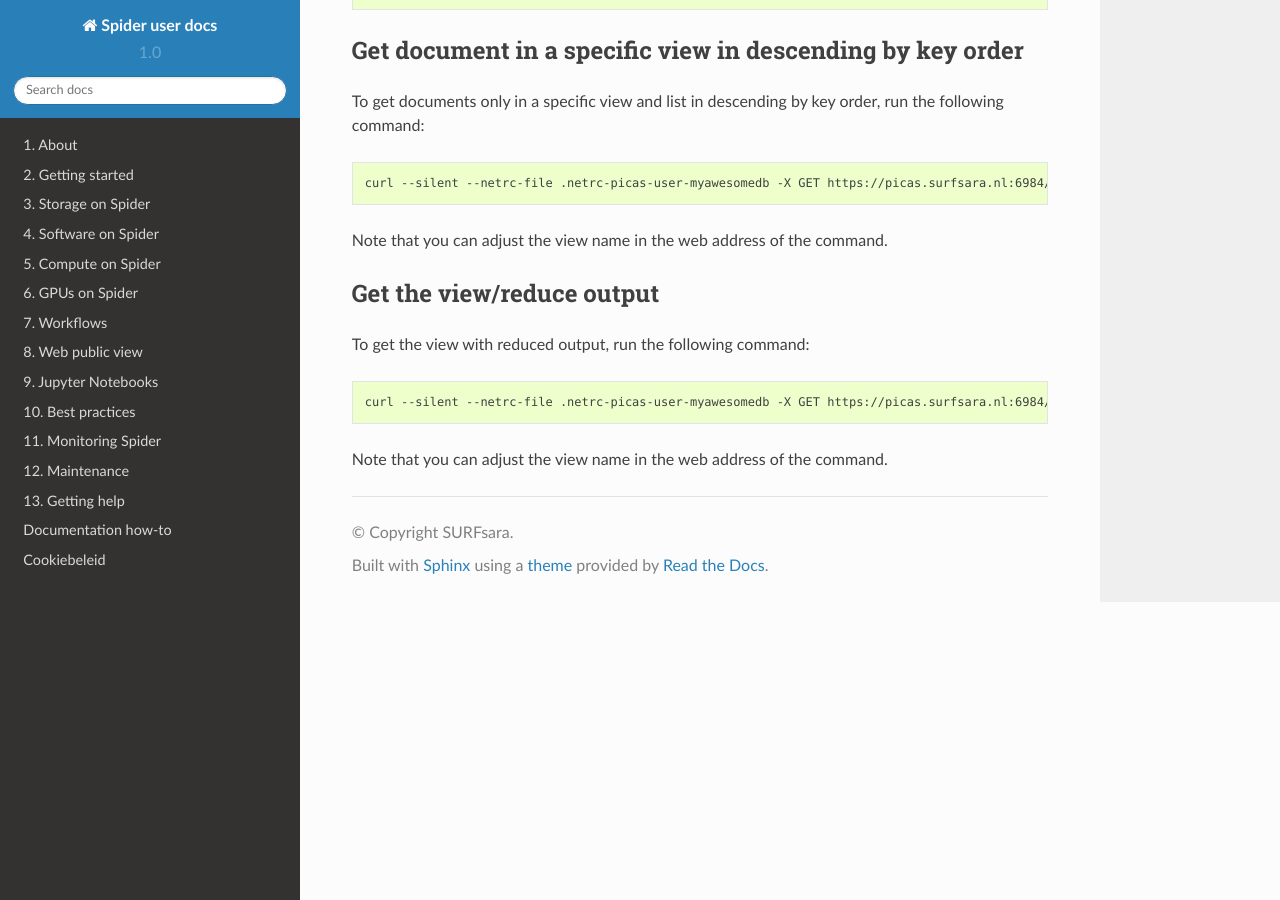
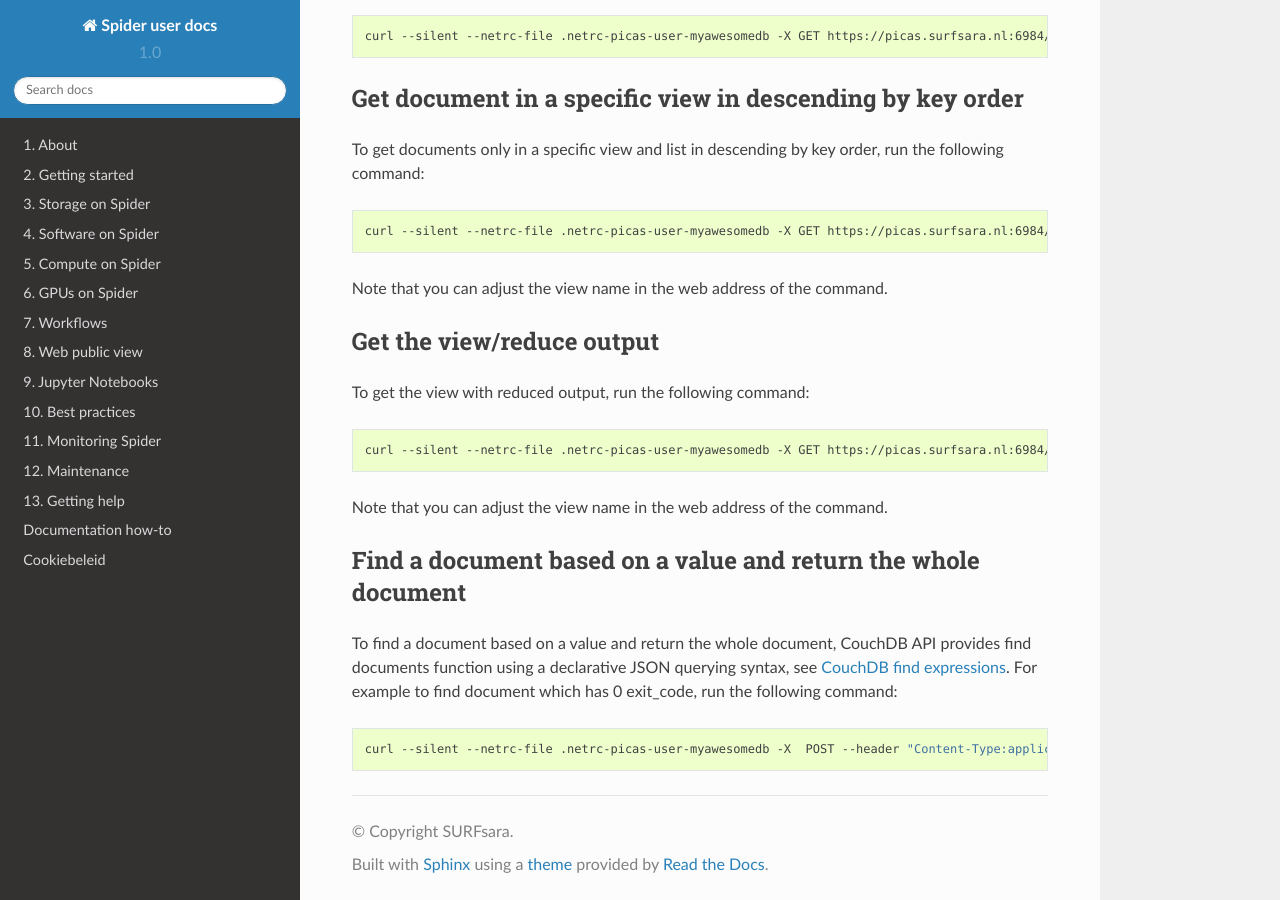
Before and after one commit to sara-nl/spiderdocs, a Sphinx documentation site: the page built from source/Pages/couchdb_rest_api.rst, in a window 1280 px wide and 900 px high, scrolled down 2921 px. Built offline with Sphinx 7.4.7 and the Read the Docs theme 2.0.0, drawn with Linux system fonts in a browser that asks for light colours; some of the changed text lies outside the part shown.

Commit message:
Update couchdb_rest_api.rst

```diff
--- a/source/Pages/couchdb_rest_api.rst
+++ b/source/Pages/couchdb_rest_api.rst
@@ -13,7 +13,8 @@ In this page you will learn how to use Picas CouchDB from the command line using
      * get all documents in a specific view
      * get document in a specific view in descending by key order
      * get the view/reduce output
-
+     * find a document based on a value and return the whole document
+     * find a document based on a value and return the required fields
 
 First of all, create and configure the `.netrc` file which contains login and initialization information used by the auto-login process.
 In your working environment, create a `.netrc` file for connecting to your database (in this example the database is myawesomedb).
@@ -188,3 +189,22 @@ To get the view with reduced output, run the following command:
    curl --silent --netrc-file .netrc-picas-user-myawesomedb -X GET https://picas.surfsara.nl:6984/myawesomedb/_design/Monitor/_view/overview_total?group=true
 
 Note that you can adjust the view name in the web address of the command.
+
+
+.. _find_return_doc:
+
+Find a document based on a value and return the whole document
+===============================
+
+To find a document based on a value and return the whole document, CouchDB API provides find documents function using a declarative JSON querying syntax, see `CouchDB find expressions`_.
+For example to find document which has 0 exit_code, run the following command:
+
+.. code-block:: bash
+
+   curl --silent --netrc-file .netrc-picas-user-myawesomedb -X  POST --header "Content-Type:application/json" --data '{"selector": {"exit_code": {"$eq": 0}}}' https://picas.surfsara.nl:6984/myawesomedb/_find
+
+
+
+.. Links:
+
+.. _`CouchDB find expressions`: https://docs.couchdb.org/en/stable/api/database/find.html#find-expressions
```
